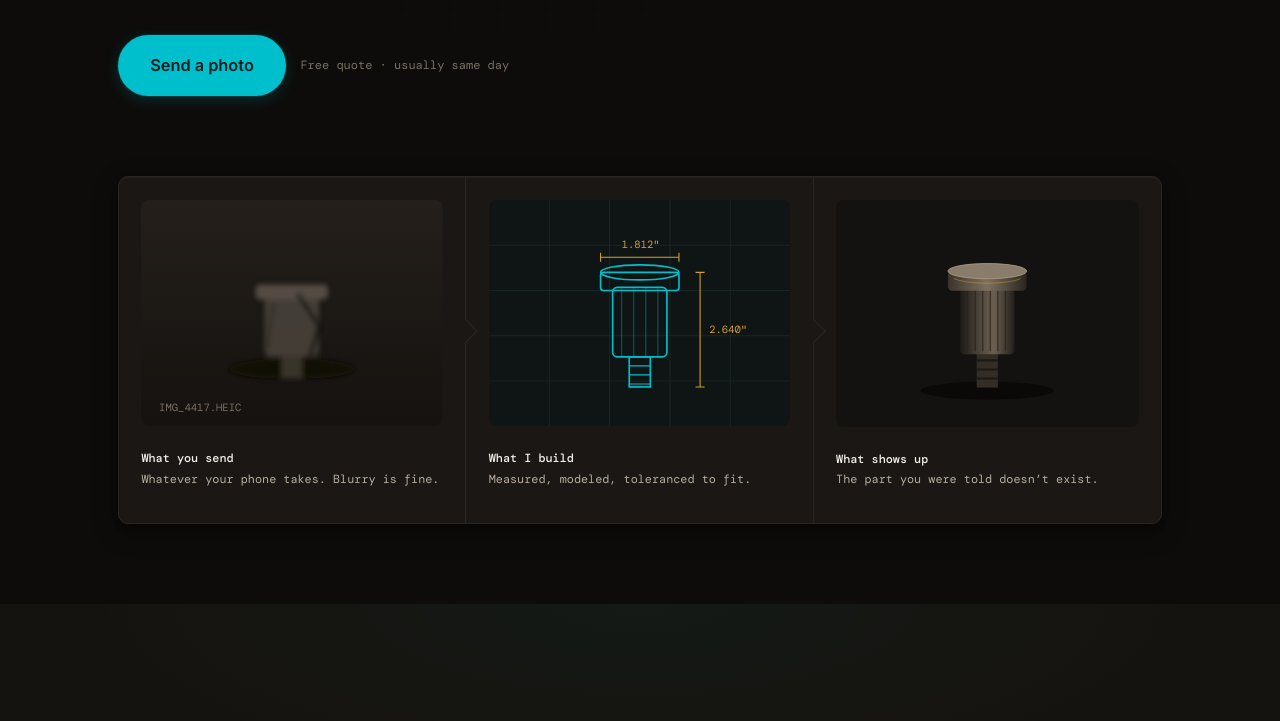
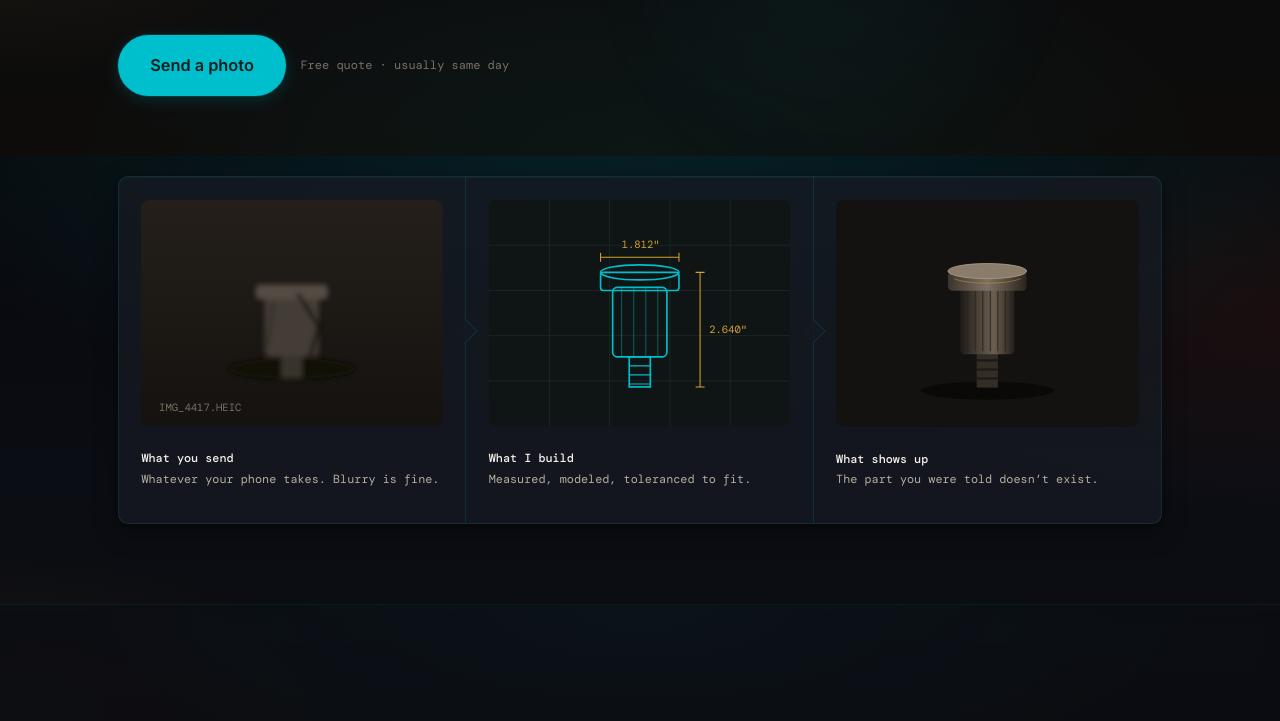
Before and after one commit to dcastaneda926-png/planet-of-z-website, a plain HTML site: page index.html in a window 1280 px wide. Shown: the part 644-1365 px from the top of the page. Drawn offline with nearby package versions, Linux system fonts and the light colour scheme.

Commit message:
Add futuristic grid and neon wash page background.

```diff
--- a/index.html
+++ b/index.html
@@ -12,12 +12,12 @@
 
 <style>
 :root{
-  --bg:#0d0c0a;
-  --bg-warm:#15130f;
-  --surface:#1a1714;
-  --surface-2:#211e19;
-  --line:#2b2621;
-  --line-soft:#3a342c;
+  --bg:#07080c;
+  --bg-warm:#0f1218;
+  --surface:rgba(22,26,34,.78);
+  --surface-2:rgba(28,33,44,.85);
+  --line:rgba(0,191,204,.14);
+  --line-soft:rgba(255,255,255,.08);
   --ink:#f5f1ea;
   --muted:#b8ad9d;
   --dim:#7a7165;
@@ -48,15 +48,69 @@ html{scroll-behavior:smooth}
   *,*::before,*::after{animation-duration:.001ms!important;transition-duration:.001ms!important}
   .reveal{opacity:1!important;transform:none!important}
 }
+
+/* ---------- futuristic space/grid backdrop ---------- */
+html{background:#07080c}
 body{
   margin:0;
-  background:var(--bg);
   color:var(--ink);
   font-family:var(--body);
   font-size:17px;
   line-height:1.65;
   -webkit-font-smoothing:antialiased;
+  background:
+    radial-gradient(ellipse 120% 80% at 50% -10%, rgba(0,191,204,.16), transparent 55%),
+    radial-gradient(ellipse 70% 50% at 100% 20%, rgba(224,58,0,.08), transparent 50%),
+    radial-gradient(ellipse 60% 45% at 0% 70%, rgba(212,160,48,.07), transparent 45%),
+    radial-gradient(ellipse 90% 60% at 50% 100%, rgba(0,191,204,.06), transparent 50%),
+    linear-gradient(180deg, #07080c 0%, #0b0d14 40%, #0d0c0a 100%);
+  background-attachment:fixed;
+  min-height:100%;
+  position:relative;
 }
+body::before{
+  content:"";
+  position:fixed;
+  inset:0;
+  pointer-events:none;
+  z-index:0;
+  opacity:.55;
+  background-image:
+    linear-gradient(rgba(0,191,204,.07) 1px, transparent 1px),
+    linear-gradient(90deg, rgba(0,191,204,.07) 1px, transparent 1px);
+  background-size:64px 64px;
+  mask-image:radial-gradient(ellipse 75% 65% at 50% 35%, #000 20%, transparent 75%);
+  -webkit-mask-image:radial-gradient(ellipse 75% 65% at 50% 35%, #000 20%, transparent 75%);
+  animation:gridDrift 48s linear infinite;
+}
+body::after{
+  content:"";
+  position:fixed;
+  inset:0;
+  pointer-events:none;
+  z-index:0;
+  background:
+    radial-gradient(circle at 20% 30%, rgba(0,191,204,.12), transparent 22%),
+    radial-gradient(circle at 78% 18%, rgba(224,58,0,.1), transparent 18%),
+    radial-gradient(circle at 65% 75%, rgba(0,191,204,.08), transparent 25%);
+  filter:blur(2px);
+  animation:glowPulse 14s ease-in-out infinite alternate;
+}
+@keyframes gridDrift{
+  from{transform:translate3d(0,0,0)}
+  to{transform:translate3d(0,64px,0)}
+}
+@keyframes glowPulse{
+  from{opacity:.55}
+  to{opacity:.95}
+}
+@media (prefers-reduced-motion:reduce){
+  body::before,body::after{animation:none!important}
+}
+/* keep page content above the fixed fx layers */
+body > *{position:relative;z-index:1}
+
+
 img{max-width:100%;display:block}
 a{color:inherit}
 :focus-visible{outline:2px solid var(--teal);outline-offset:3px;border-radius:6px}
@@ -65,8 +119,12 @@ a{color:inherit}
 .band{padding-block:clamp(4.5rem,10vw,8rem)}
 .band--warm{
   background:
-    radial-gradient(ellipse 80% 50% at 50% 0%,rgba(0,191,204,.04),transparent 55%),
-    var(--bg-warm);
+    linear-gradient(180deg, rgba(10,12,18,.55), rgba(13,12,10,.72)),
+    radial-gradient(ellipse 80% 50% at 50% 0%,rgba(0,191,204,.08),transparent 55%),
+    rgba(15,16,22,.65);
+  backdrop-filter:blur(8px);
+  -webkit-backdrop-filter:blur(8px);
+  border-block:1px solid rgba(0,191,204,.08);
 }
 
 h1,h2,h3{font-family:var(--display);font-weight:500;line-height:1.05;letter-spacing:-.02em;margin:0}
@@ -81,7 +139,7 @@ p{margin:0 0 1rem}
 /* ---------- nav ---------- */
 .nav{
   position:sticky;top:0;z-index:40;
-  background:rgba(13,12,10,.82);
+  background:rgba(7,10,16,.78);
   backdrop-filter:blur(16px) saturate(1.2);
   -webkit-backdrop-filter:blur(16px) saturate(1.2);
   border-bottom:1px solid rgba(43,38,33,.85);
```
Also changed, not shown: photo-guide.html (+64 -3 lines).
